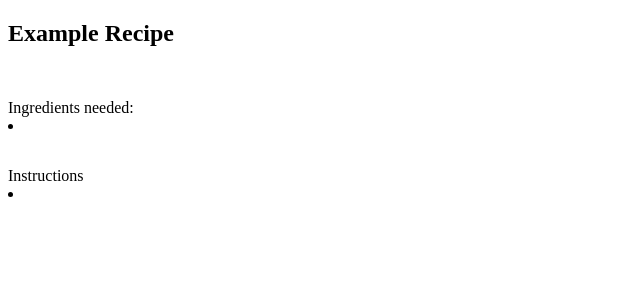
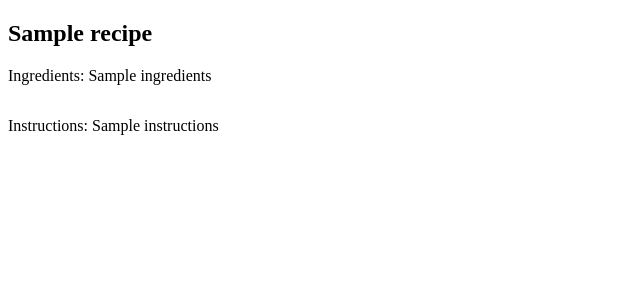
Before and after one commit to Sadicecream/Agile_Project, a Flask app: template templates/displayrecipe.html in a window 1280 px wide. Shown: the top 300 px of the page, without its empty margins (0-640 px from the left). Run offline with Flask 2, Linux system fonts and the light colour scheme; the template is opened without the code that fills it: most values are stand-ins (such as "Sample title", 1, 10 or a date in 2020); some libraries are stand-ins or nearby versions.

Commit message:
made display page work with different recipes

```diff
--- a/templates/displayrecipe.html
+++ b/templates/displayrecipe.html
@@ -12,15 +12,19 @@
 <body>
     <div class="main-container">
         <section class="recipe-display">
-            <h1 class="title-name">Example Recipe</h1>
-            <article class="reciepe">
-                <div class="ingreedents">
-                    <span>Ingredients needed:</span>
-                    <li></li>
+            <h1 class="title-name">{{ recipe.name }}</h1>
+            <article class="recipe">
+                <div class="ingredients">
+                    <span>Ingredients:</span>
+                    <body>
+                        {{ recipe.ingredients }}
+                    </body>
                 </div>
                 <div class="steps">
-                    <span>Instructions</span>
-                    <li></li>
+                    <span>Instructions:</span>
+                    <body>
+                        {{ recipe.instructions }}
+                    </body>
                 </div>
             </article>
         </section>
```
